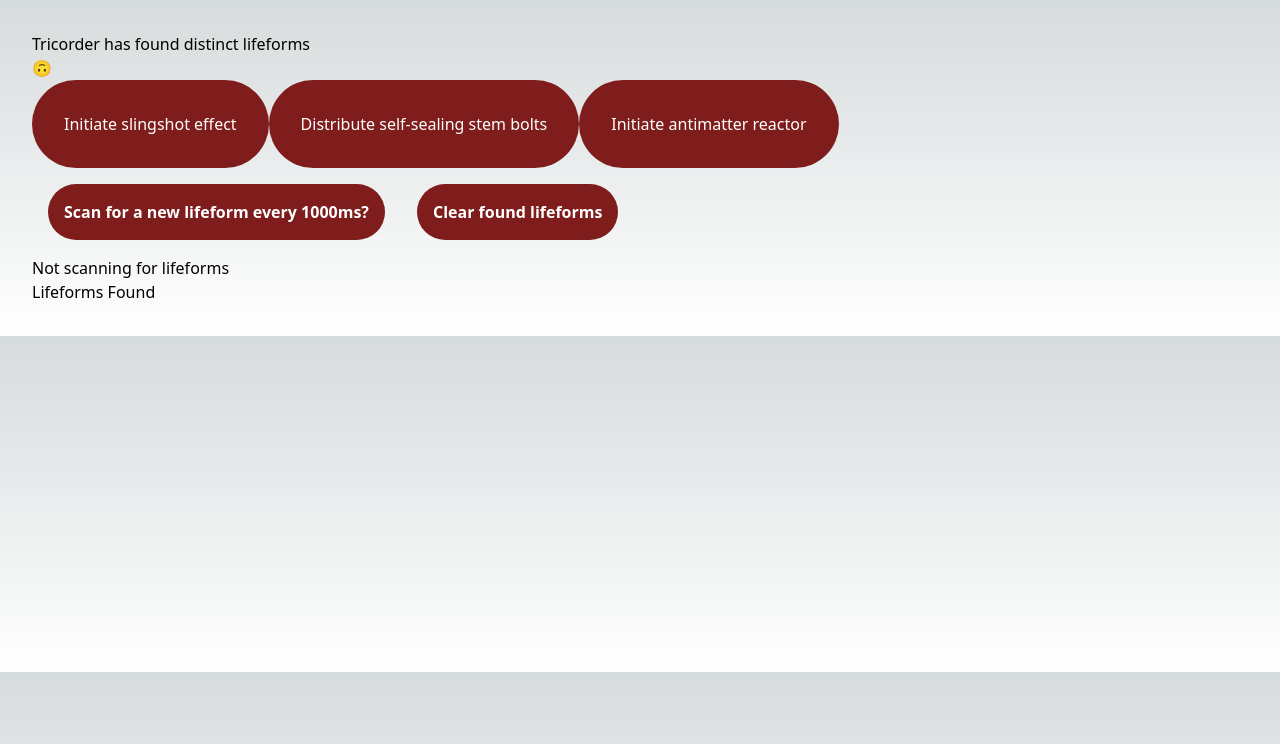
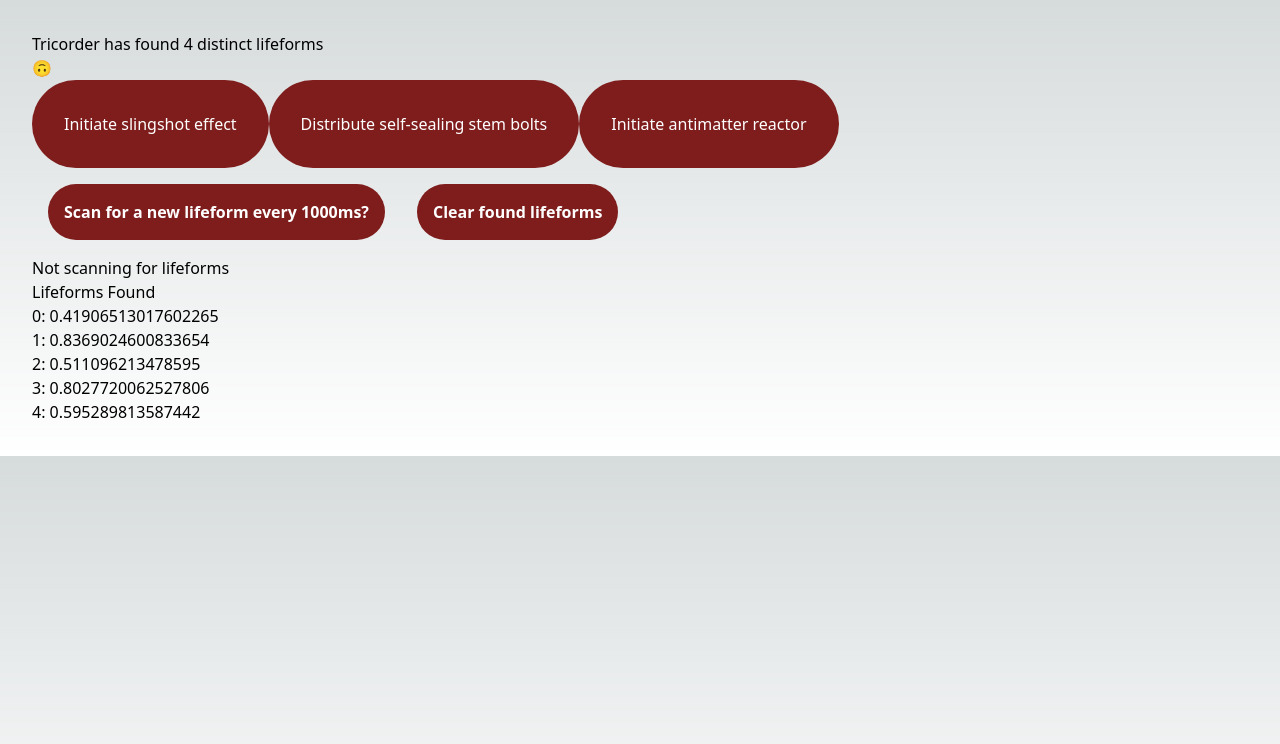
Before and after one commit to rachaelbradford/frontend-workshop-2024-common-mistakes, a Next.js app in the folder web-app/: page /tricorder in a window 1280 px wide. Shown: the top 744 px of the page. Built offline with nearby package versions, Linux system fonts and the light colour scheme.

Commit message:
fix: foundLifeforms state
Updating the foundLifeforms state so that it's more, like, sane? I dunno.

```diff
--- a/web-app/app/tricorder/page.tsx
+++ b/web-app/app/tricorder/page.tsx
@@ -6,7 +6,7 @@ import { Configure } from "./Configure";
 
 function Tricorder() {
   const [scanForLifeforms, setScanForLifeforms] = useState<boolean>();
-  const [foundLifeforms, setFoundLifeForms] = useState<any>([]);
+  const [foundLifeforms, setFoundLifeForms] = useState<number[]>([]);
   const [titleSet, setTitleSet] = useState(false);
   const [config, setConfig] = useState<{
     antimatter?: boolean;
@@ -16,7 +16,7 @@ function Tricorder() {
 
   useEffect(() => {
     setInterval(() => {
-      foundLifeforms.push(Math.random());
+      setFoundLifeForms([...foundLifeforms, Math.random()]);
     }, 1000);
   });
 
@@ -70,9 +70,7 @@ function Tricorder() {
           typeof document === "undefined" ? "" : document?.title?.match(/\d+/)
         }
       />
-      <CheckNumberOfLifeformsIsCorrect
-        lifeforms={foundLifeforms as any as unknown as number[]}
-      />
+      <CheckNumberOfLifeformsIsCorrect lifeforms={foundLifeforms} />
       <CheckConfigurationComponent />
       <div>
         <Configure onChange={setConfig} />
@@ -81,7 +79,7 @@ function Tricorder() {
       <button
         className="m-4 p-4 rounded-full bg-red-900 font-bold text-white"
         onClick={() => {
-          setScanForLifeforms(s => !s)
+          setScanForLifeforms((s) => !s);
         }}
       >
         Scan for a new lifeform every 1000ms?
@@ -89,11 +87,7 @@ function Tricorder() {
       <button
         className="m-4 p-4 rounded-full bg-red-900 font-bold text-white"
         onClick={() => {
-          const newFoundLifeforms = foundLifeforms;
-          newFoundLifeforms.map((_: any, idx: string) => {
-            delete newFoundLifeforms[idx as any as number];
-          });
-          setFoundLifeForms(newFoundLifeforms);
+          setFoundLifeForms([]);
         }}
       >
         Clear found lifeforms
@@ -110,7 +104,7 @@ function Tricorder() {
       </div>
       <div>
         <ul>
-          {foundLifeforms.map((lifeform: string, idx: string) => (
+          {foundLifeforms.map((lifeform, idx) => (
             <li key={lifeform}>
               {idx}: {lifeform}
             </li>
```
